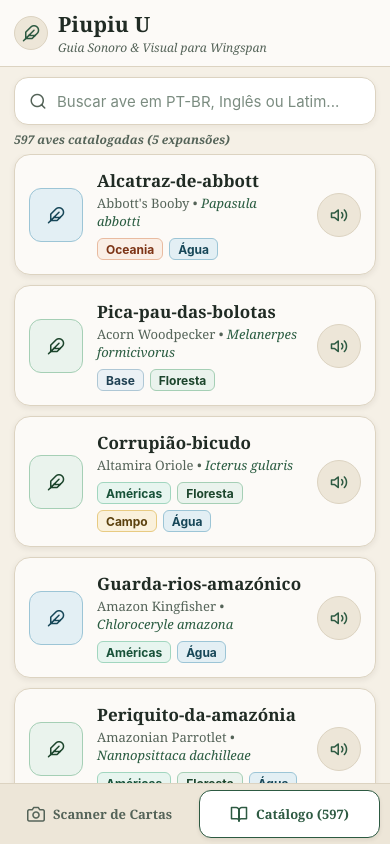
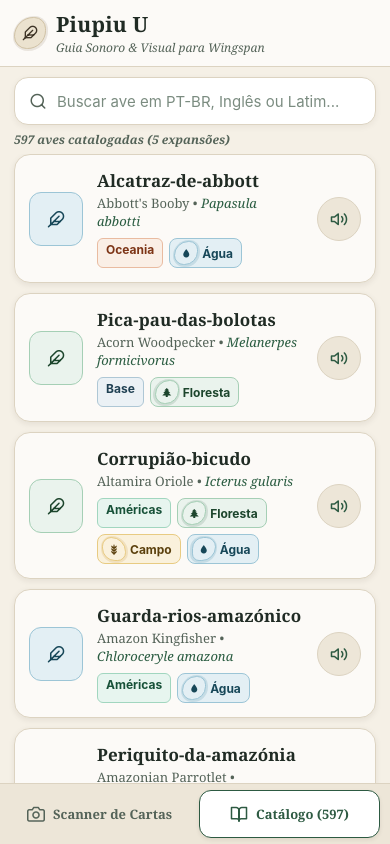
Before and after one commit to fpinatti/piapiupiu, a React Native app: screen / in a window 390 px wide. Both pictures are taken after a click on the tab "Catálogo de 597 aves". Built offline with nearby package versions, Linux system fonts and the light colour scheme; no server answers.

Commit message:
feat: add watercolor icon component and integrate into bird cards and header

```diff
--- a/App.tsx
+++ b/App.tsx
@@ -12,6 +12,7 @@
   SafeAreaView,
 } from 'react-native-safe-area-context';
 import { BirdPhoto } from './src/components/BirdPhoto';
+import { WatercolorIcon } from './src/components/WatercolorIcon';
 import birdsCatalogJson from './src/data/birds.json';
 import { CatalogScreen } from './src/screens/CatalogScreen';
 import { ScannerScreen } from './src/screens/ScannerScreen';
@@ -104,9 +105,11 @@
         {/* Naturalist Field Guide Header */}
         <View style={styles.header}>
           <View style={styles.brandRow}>
-            <View style={styles.brandEmblem}>
-              <Feather name="feather" size={18} color={colors.primary} />
-            </View>
+            <WatercolorIcon
+              type="feather"
+              size="md"
+              pulse={playbackState.isPlaying}
+            />
             <View>
               <Text style={styles.brandTitle}>Piupiu U</Text>
               <Text style={styles.brandSubtitle}>
--- a/src/components/BirdPlayingCard.tsx
+++ b/src/components/BirdPlayingCard.tsx
@@ -12,6 +12,7 @@
 } from '../theme/tokens';
 import { BirdCard } from '../types/bird';
 import { BirdPhoto } from './BirdPhoto';
+import { WatercolorIcon } from './WatercolorIcon';
 
 interface BirdPlayingCardProps {
   bird: BirdCard;
@@ -68,7 +69,7 @@
             </View>
           )}
 
-          {bird.habitats?.map((h) => {
+          {bird.habitats?.map((h, idx) => {
             const hab = HABITAT_THEME[h];
             if (!hab) return null;
             return (
@@ -79,6 +80,12 @@
                   { backgroundColor: hab.bg, borderColor: hab.border },
                 ]}
               >
+                <WatercolorIcon
+                  type={h}
+                  size="sm"
+                  variant={(((idx) % 3) + 1) as 1 | 2 | 3}
+                  pulse={isPlaying}
+                />
                 <Text style={[styles.habitatText, { color: hab.text }]}>
                   {hab.label}
                 </Text>
@@ -203,9 +210,13 @@
     fontWeight: '700',
   },
   habitatBadge: {
-    paddingHorizontal: 8,
-    paddingVertical: 2.5,
-    borderRadius: 6,
+    flexDirection: 'row',
+    alignItems: 'center',
+    gap: 5,
+    paddingLeft: 4,
+    paddingRight: 8,
+    paddingVertical: 2,
+    borderRadius: 8,
     borderWidth: 1,
   },
   habitatText: {
--- /dev/null
+++ b/src/components/WatercolorIcon.tsx
@@ -0,0 +1,237 @@
+import { Feather, MaterialCommunityIcons } from '@expo/vector-icons';
+import React, { useEffect, useRef } from 'react';
+import { Animated, Easing, StyleProp, StyleSheet, View, ViewStyle } from 'react-native';
+import { colors, HABITAT_THEME } from '../theme/tokens';
+import { HabitatType } from '../types/bird';
+
+export type WatercolorIconType =
+  | 'forest'
+  | 'grassland'
+  | 'wetland'
+  | 'feather'
+  | 'audio'
+  | 'egg'
+  | 'camera'
+  | 'wingspan';
+
+export interface WatercolorIconProps {
+  type: WatercolorIconType;
+  size?: 'sm' | 'md' | 'lg';
+  variant?: 1 | 2 | 3;
+  pulse?: boolean;
+  style?: StyleProp<ViewStyle>;
+}
+
+// Visual dimensions by size step
+const DIMENSIONS = {
+  sm: { container: 24, iconSize: 12 },
+  md: { container: 32, iconSize: 16 },
+  lg: { container: 42, iconSize: 22 },
+} as const;
+
+// Asymmetric organic radii matching natural watercolor droplet splatters
+const BLOB_RADII = {
+  1: {
+    borderTopLeftRadius: 0.62,
+    borderTopRightRadius: 0.38,
+    borderBottomRightRadius: 0.58,
+    borderBottomLeftRadius: 0.42,
+  },
+  2: {
+    borderTopLeftRadius: 0.40,
+    borderTopRightRadius: 0.65,
+    borderBottomRightRadius: 0.38,
+    borderBottomLeftRadius: 0.60,
+  },
+  3: {
+    borderTopLeftRadius: 0.55,
+    borderTopRightRadius: 0.45,
+    borderBottomRightRadius: 0.68,
+    borderBottomLeftRadius: 0.35,
+  },
+} as const;
+
+// Palette definitions per icon type (using authentic Wingspan watercolor washes)
+const PALETTES: Record<
+  WatercolorIconType,
+  { bg: string; border: string; ink: string; halo: string }
+> = {
+  forest: {
+    bg: HABITAT_THEME.forest.bg,
+    border: HABITAT_THEME.forest.border,
+    ink: HABITAT_THEME.forest.text,
+    halo: 'rgba(62, 107, 79, 0.16)',
+  },
+  grassland: {
+    bg: HABITAT_THEME.grassland.bg,
+    border: HABITAT_THEME.grassland.border,
+    ink: HABITAT_THEME.grassland.text,
+    halo: 'rgba(201, 151, 56, 0.18)',
+  },
+  wetland: {
+    bg: HABITAT_THEME.wetland.bg,
+    border: HABITAT_THEME.wetland.border,
+    ink: HABITAT_THEME.wetland.text,
+    halo: 'rgba(44, 123, 158, 0.16)',
+  },
+  feather: {
+    bg: '#EBE2CF',
+    border: '#D0C2A5',
+    ink: '#3D3326',
+    halo: 'rgba(120, 100, 75, 0.14)',
+  },
+  audio: {
+    bg: '#EAF3ED',
+    border: '#A5CFB5',
+    ink: '#1C452C',
+    halo: 'rgba(45, 106, 79, 0.20)',
+  },
+  egg: {
+    bg: '#E4ECF4',
+    border: '#B2CDDC',
+    ink: '#2A5C75',
+    halo: 'rgba(70, 130, 180, 0.15)',
+  },
+  camera: {
+    bg: '#F0ECE1',
+    border: '#D5CCBA',
+    ink: '#202B24',
+    halo: 'rgba(32, 43, 36, 0.12)',
+  },
+  wingspan: {
+    bg: '#FAF1DC',
+    border: '#E8CB82',
+    ink: '#5B400D',
+    halo: 'rgba(200, 170, 110, 0.18)',
+  },
+};
+
+export function WatercolorIcon({
+  type,
+  size = 'md',
+  variant = 1,
+  pulse = false,
+  style,
+}: WatercolorIconProps) {
+  const animScale = useRef(new Animated.Value(1)).current;
+  const { container, iconSize } = DIMENSIONS[size];
+  const palette = PALETTES[type] || PALETTES.feather;
+  const radiiScale = BLOB_RADII[variant] || BLOB_RADII[1];
+
+  const tl = Math.round(container * radiiScale.borderTopLeftRadius);
+  const tr = Math.round(container * radiiScale.borderTopRightRadius);
+  const br = Math.round(container * radiiScale.borderBottomRightRadius);
+  const bl = Math.round(container * radiiScale.borderBottomLeftRadius);
+
+  useEffect(() => {
+    if (!pulse) {
+      animScale.setValue(1);
+      return;
+    }
+
+    const animation = Animated.loop(
+      Animated.sequence([
+        Animated.timing(animScale, {
+          toValue: 1.10,
+          duration: 900,
+          easing: Easing.inOut(Easing.sin),
+          useNativeDriver: true,
+        }),
+        Animated.timing(animScale, {
+          toValue: 1.0,
+          duration: 900,
+          easing: Easing.inOut(Easing.sin),
+          useNativeDriver: true,
+        }),
+      ])
+    );
+
+    animation.start();
+    return () => animation.stop();
+  }, [pulse, animScale]);
+
+  const renderGlyph = () => {
+    switch (type) {
+      case 'forest':
+        return <MaterialCommunityIcons name="pine-tree" size={iconSize} color={palette.ink} />;
+      case 'grassland':
+        return <MaterialCommunityIcons name="barley" size={iconSize} color={palette.ink} />;
+      case 'wetland':
+        return <MaterialCommunityIcons name="water" size={iconSize} color={palette.ink} />;
+      case 'audio':
+        return <Feather name="volume-2" size={iconSize} color={palette.ink} />;
+      case 'egg':
+        return <MaterialCommunityIcons name="egg" size={iconSize} color={palette.ink} />;
+      case 'camera':
+        return <Feather name="camera" size={iconSize} color={palette.ink} />;
+      case 'wingspan':
+        return <MaterialCommunityIcons name="arrow-expand-horizontal" size={iconSize} color={palette.ink} />;
+      case 'feather':
+      default:
+        return <Feather name="feather" size={iconSize} color={palette.ink} />;
+    }
+  };
+
+  return (
+    <Animated.View
+      style={[
+        styles.wrapper,
+        {
+          width: container,
+          height: container,
+          transform: [{ scale: animScale }],
+        },
+        style,
+      ]}
+      pointerEvents="none"
+    >
+      {/* Outer Watercolor Diffusion Halo */}
+      <View
+        style={[
+          styles.halo,
+          {
+            backgroundColor: palette.halo,
+            borderTopLeftRadius: tl + 2,
+            borderTopRightRadius: tr + 2,
+            borderBottomRightRadius: br + 2,
+            borderBottomLeftRadius: bl + 2,
+          },
+        ]}
+      />
+
+      {/* Core Watercolor Puddle with Pigment Pooling Border */}
+      <View
+        style={[
+          styles.puddle,
+          {
+            backgroundColor: palette.bg,
+            borderColor: palette.border,
+            borderTopLeftRadius: tl,
+            borderTopRightRadius: tr,
+            borderBottomRightRadius: br,
+            borderBottomLeftRadius: bl,
+          },
+        ]}
+      >
+        {renderGlyph()}
+      </View>
+    </Animated.View>
+  );
+}
+
+const styles = StyleSheet.create({
+  wrapper: {
+    justifyContent: 'center',
+    alignItems: 'center',
+  },
+  halo: {
+    ...StyleSheet.absoluteFill,
+    margin: -1.5,
+  },
+  puddle: {
+    ...StyleSheet.absoluteFill,
+    borderWidth: 1.2,
+    justifyContent: 'center',
+    alignItems: 'center',
+  },
+});
--- a/src/screens/CatalogScreen.tsx
+++ b/src/screens/CatalogScreen.tsx
@@ -10,6 +10,7 @@
   View,
 } from 'react-native';
 import { BirdPhoto } from '../components/BirdPhoto';
+import { WatercolorIcon } from '../components/WatercolorIcon';
 import { BirdMatcher } from '../services/birdMatcher';
 import {
   colors,
@@ -141,7 +142,7 @@
                     </View>
                   )}
 
-                  {item.habitats?.map((h) => {
+                  {item.habitats?.map((h, hIdx) => {
                     const hab = HABITAT_THEME[h];
                     if (!hab) return null;
                     return (
@@ -155,6 +156,12 @@
                           },
                         ]}
                       >
+                        <WatercolorIcon
+                          type={h}
+                          size="sm"
+                          variant={(((hIdx) % 3) + 1) as 1 | 2 | 3}
+                          pulse={active}
+                        />
                         <Text
                           style={[styles.habitatTagText, { color: hab.text }]}
                         >
@@ -183,7 +190,7 @@
         }}
         ListEmptyComponent={
           <View style={styles.emptyBox}>
-            <Feather name="feather" size={28} color={colors.textSecondary} />
+            <WatercolorIcon type="feather" size="lg" />
             <Text style={styles.emptyTitle}>Nenhuma ave encontrada</Text>
             <Text style={styles.emptySubtitle}>
               Tente outro nome em Português, Inglês ou Latim.
@@ -323,9 +330,13 @@
     fontWeight: '700',
   },
   habitatTag: {
-    paddingHorizontal: 8,
-    paddingVertical: 2.5,
-    borderRadius: 6,
+    flexDirection: 'row',
+    alignItems: 'center',
+    gap: 4,
+    paddingLeft: 4,
+    paddingRight: 8,
+    paddingVertical: 2,
+    borderRadius: 8,
     borderWidth: 1,
   },
   habitatTagText: {
```
Also changed, not shown: 1 other file (tests, documents, lock files or other folders).
